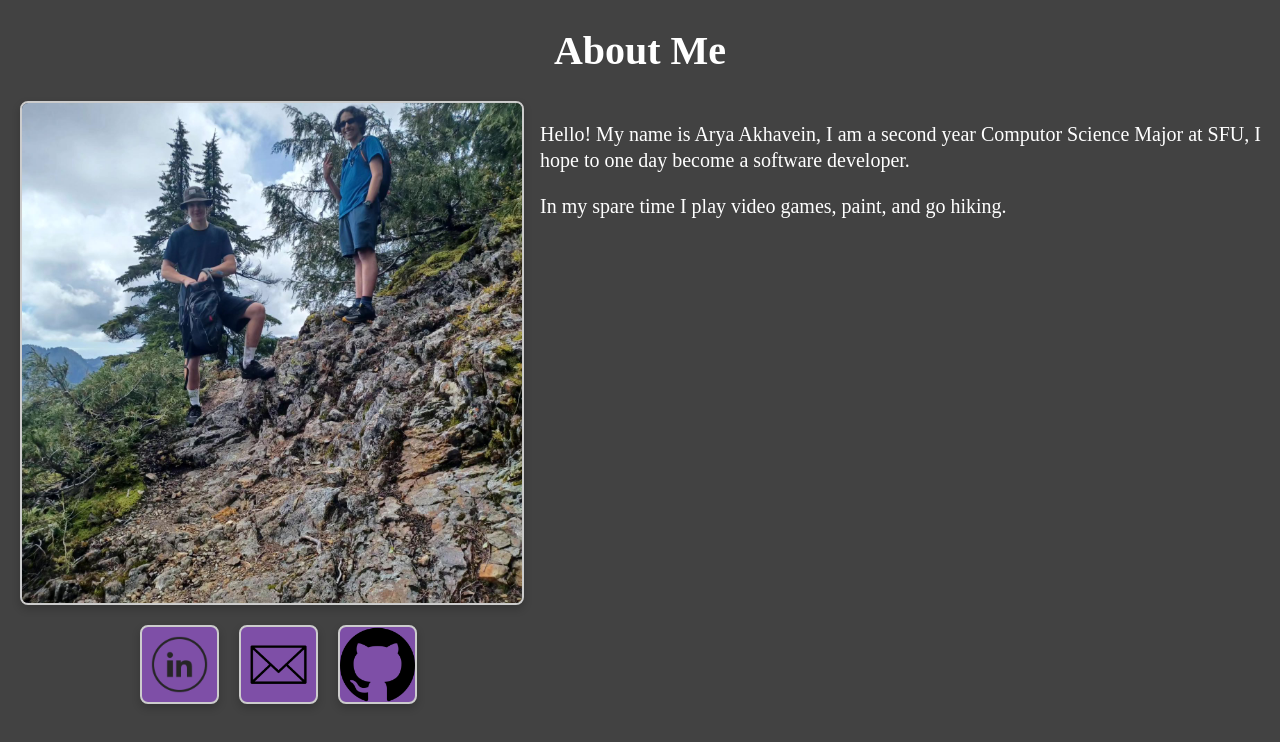
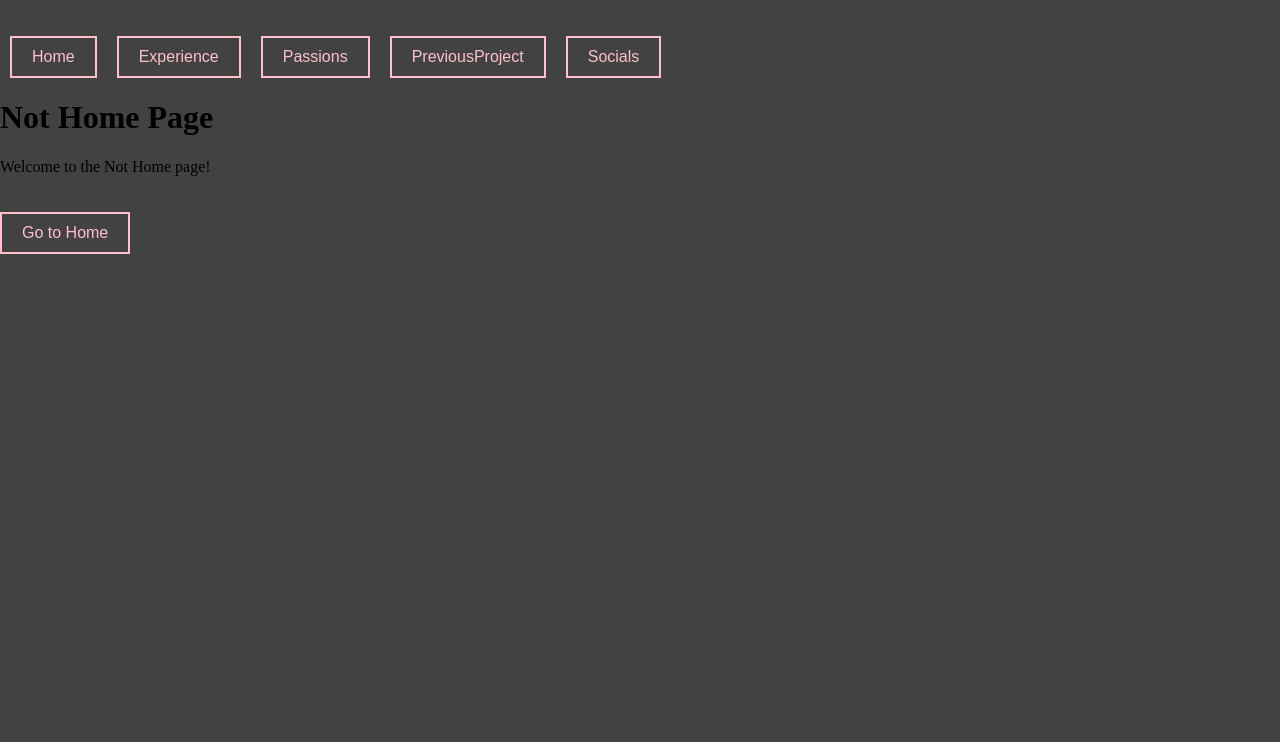
Before and after one commit to Arnice123/Arnice123.github.io, a React (Create React App) app: page /passions in a window 1280 px wide. Shown: the top 742 px of the page. Built offline with nearby package versions, Linux system fonts and the light colour scheme.

Commit message:
Added buttons to allow for changing pages

```diff
--- a/package.json
+++ b/package.json
@@ -15,6 +15,7 @@
     "cra-template": "1.2.0",
     "react": "^19.0.0",
     "react-dom": "^19.0.0",
+    "react-router-dom": "^7.1.4",
     "react-scripts": "5.0.1",
     "web-vitals": "^4.2.4"
   },
--- a/src/App.js
+++ b/src/App.js
@@ -1,15 +1,51 @@
-import React, { useState } from 'react';
-import ProfilePhoto from './ProfilePhoto';
-import Button from './Button';
+import React from 'react';
+import { BrowserRouter as Router, Routes, Route, useNavigate } from 'react-router-dom';
+import Experience from './Pages/Experience';
+import Home from './Pages/Home'
+import Passions from './Pages/Passions';
+import PreviousProject from './Pages/PreviousProjects';
+import Socials from './Pages/Socials';
+import './index.css';
 
-function App() {
+const NavButtons = () => {
+  const navigate = useNavigate();
+
   return (
-    <div>
-      <h1 style={{ color: '#FFFFFF', fontSize: '2.5rem', textAlign: 'center' }}>About Me</h1>
-      <ProfilePhoto /> {}
-      <Button></Button>
-    </div>
+    <nav>
+      <ul>
+        <li>
+          <button onClick={() => navigate('/')} style={{ color: 'pink' }}>Home</button>
+        </li>
+        <li>
+          <button onClick={() => navigate('/experience')} style={{ color: 'pink' }}>Experience</button>
+        </li>
+        <li>
+          <button onClick={() => navigate('/passions')} style={{ color: 'pink' }}>Passions</button>
+        </li>
+        <li>
+          <button onClick={() => navigate('/previousProject')} style={{ color: 'pink' }}>PreviousProject</button>
+        </li>
+        <li>
+          <button onClick={() => navigate('/socials')} style={{ color: 'pink' }}>Socials</button>
+        </li>
+      </ul>
+    </nav>
   );
-}
+};
+
+const App = () => {
+  return (
+    <Router>
+      <NavButtons />
+      <Routes>
+        <Route path="/" element={<Home />} />
+        <Route path="/experience" element={<Experience />} />
+        <Route path="/passions" element={<Passions />} />
+        <Route path="/previousProject" element={<PreviousProject />} />
+        <Route path="/socials" element={<Socials />} />
+      </Routes>
+    </Router>
+  );
+};
 
 export default App;
--- /dev/null
+++ b/src/Pages/Experience.js
@@ -0,0 +1,16 @@
+import React from 'react';
+import { useNavigate } from 'react-router-dom';
+
+const Experience = () => {
+  const navigate = useNavigate();
+
+  return (
+    <div>
+      <h1>Not Home Page</h1>
+      <p>Welcome to the Not Home page!</p>
+      <button onClick={() => navigate('/')}>Go to Home</button>
+    </div>
+  );
+};
+
+export default Experience;
--- /dev/null
+++ b/src/Pages/Home.js
@@ -0,0 +1,15 @@
+import React, { useState } from 'react';
+import ProfilePhoto from '../ProfilePhoto';
+import Button from '../Button';
+
+function Home() {
+  return (
+    <div>
+      <h1 style={{ color: '#FFFFFF', fontSize: '2.5rem', textAlign: 'center' }}>About Me</h1>
+      <ProfilePhoto /> {}
+      <Button></Button>
+    </div>
+  );
+}
+
+export default Home;
--- /dev/null
+++ b/src/Pages/Passions.js
@@ -0,0 +1,16 @@
+import React from 'react';
+import { useNavigate } from 'react-router-dom';
+
+const Passions = () => {
+  const navigate = useNavigate();
+
+  return (
+    <div>
+      <h1>Not Home Page</h1>
+      <p>Welcome to the Not Home page!</p>
+      <button onClick={() => navigate('/')}>Go to Home</button>
+    </div>
+  );
+};
+
+export default Passions;
--- /dev/null
+++ b/src/Pages/PreviousProjects.js
@@ -0,0 +1,16 @@
+import React from 'react';
+import { useNavigate } from 'react-router-dom';
+
+const PreviousProject = () => {
+  const navigate = useNavigate();
+
+  return (
+    <div>
+      <h1>Not Home Page</h1>
+      <p>Welcome to the Not Home page!</p>
+      <button onClick={() => navigate('/')}>Go to Home</button>
+    </div>
+  );
+};
+
+export default PreviousProject;
--- /dev/null
+++ b/src/Pages/Socials.js
@@ -0,0 +1,16 @@
+import React from 'react';
+import { useNavigate } from 'react-router-dom';
+
+const Socials = () => {
+  const navigate = useNavigate();
+
+  return (
+    <div>
+      <h1>Not Home Page</h1>
+      <p>Welcome to the Not Home page!</p>
+      <button onClick={() => navigate('/')}>Go to Home</button>
+    </div>
+  );
+};
+
+export default Socials;
--- a/src/index.css
+++ b/src/index.css
@@ -15,3 +15,30 @@ code {
   font-family: source-code-pro, Menlo, Monaco, Consolas, 'Courier New',
     monospace;
 }
+
+
+nav ul {
+  list-style: none;
+  display: flex;
+  padding: 0;
+}
+
+nav ul li {
+  margin: 0 10px;
+}
+
+button {
+  color: pink;
+  background-color: transparent;
+  border: 2px solid pink;
+  padding: 10px 20px;
+  cursor: pointer;
+  font-size: 16px;
+  transition: background-color 0.3s, color 0.3s;
+  margin-top: 20px;
+}
+
+button:hover {
+  background-color: pink;
+  color: white;
+}
```
Also changed, not shown: src/App.css (line endings or trailing spaces), 1 other file (tests, documents, lock files or other folders).
